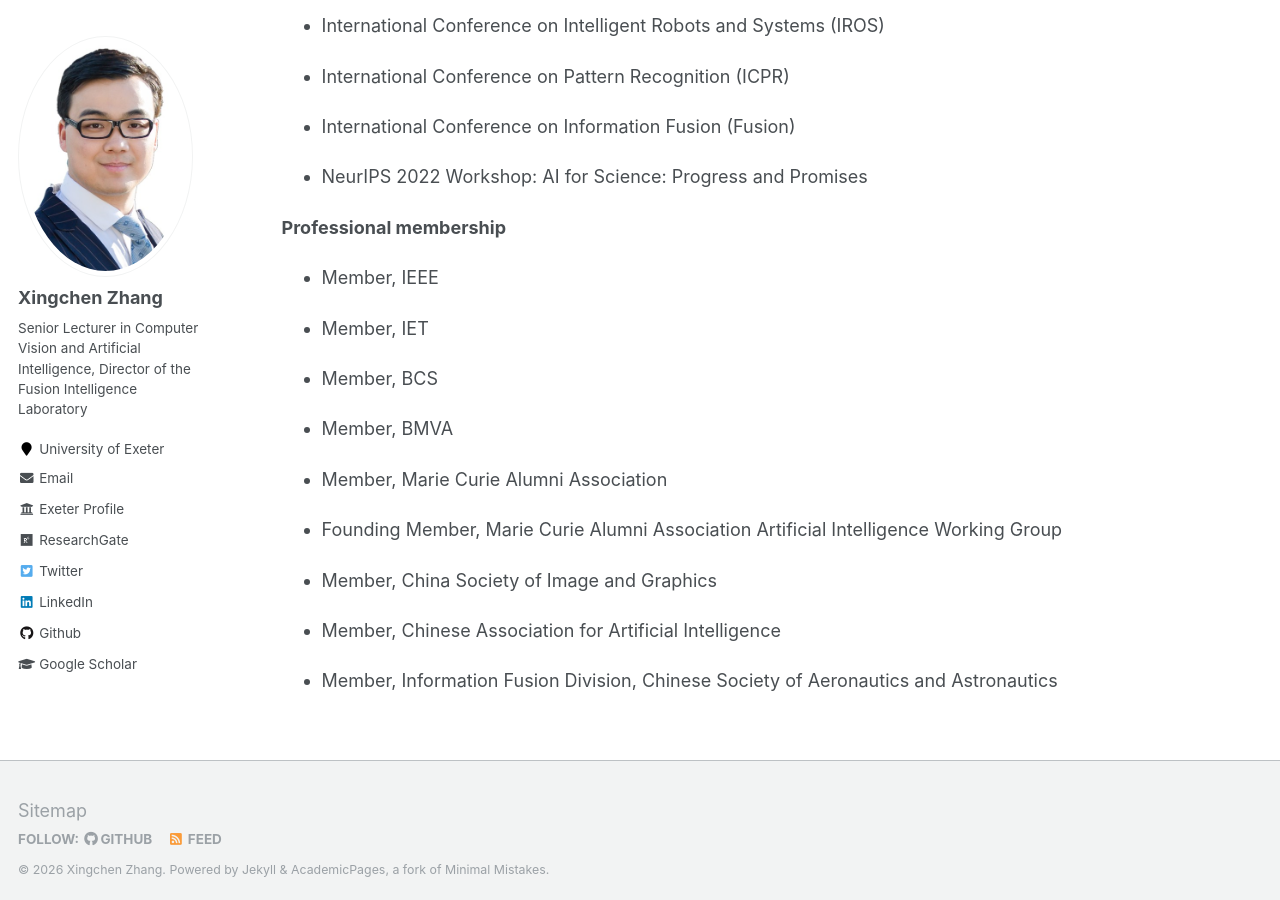
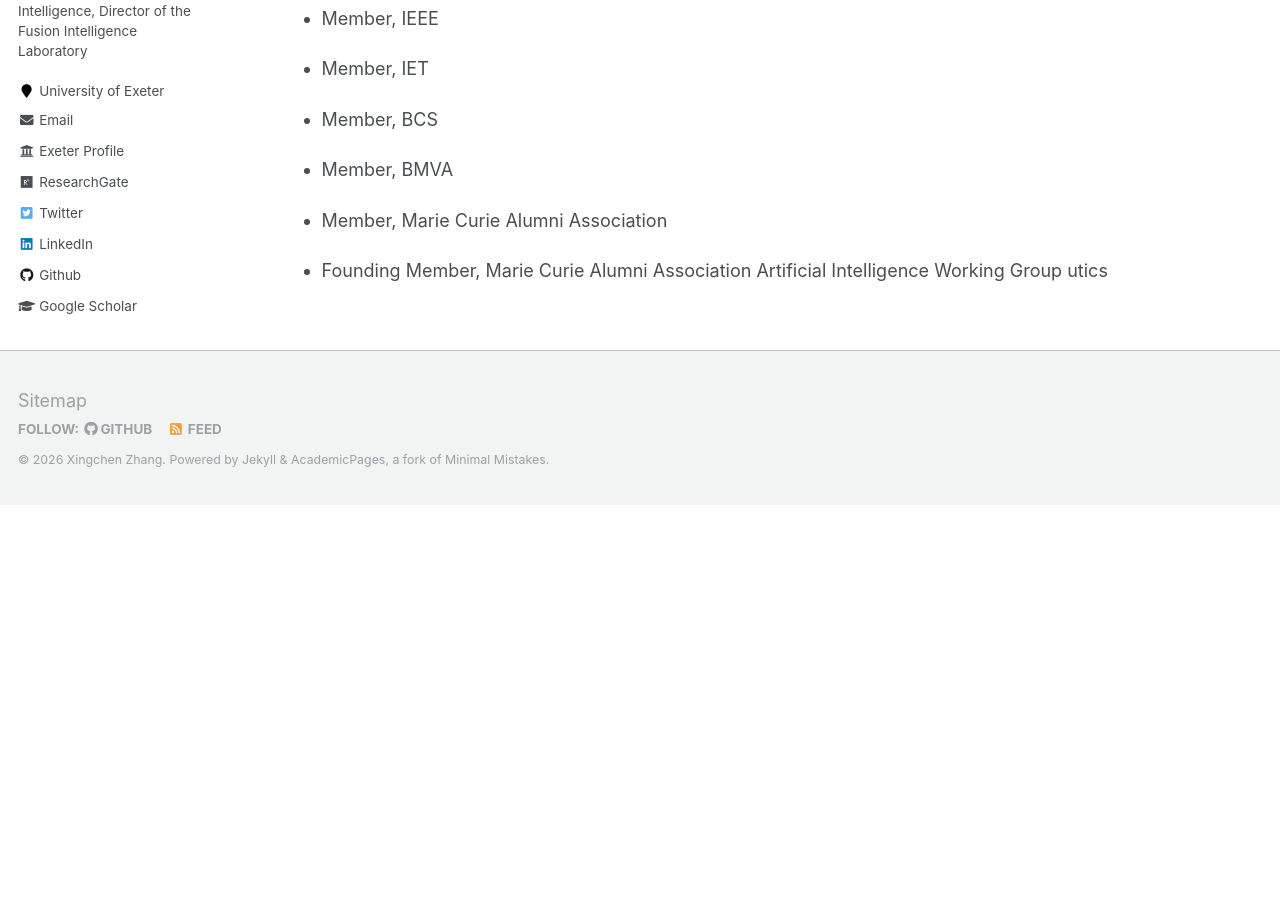
Before and after one commit to xingchenzhang/xingchenzhang.github.io, a Jekyll site: the page built from _pages/service.md, in a window 1280 px wide and 900 px high, scrolled down 3305 px. Built offline with Jekyll 4.4.1, drawn with Linux system fonts in a browser that asks for light colours; after the commit the page ends 3810 px from its top, so only the background shows below that; some of the changed text lies outside the part shown.

Commit message:
update services

```diff
--- a/_pages/service.md
+++ b/_pages/service.md
@@ -15,11 +15,6 @@
 - Core member, UKRI AIRR User Advisory Group
 - Executive Committee Member, the UK Huazhong University of Science and Technology Alumni Association
 - Executive Committee Member, the UK Shanghai Jiao Tong University Alumni Association
-- Committee Member, Youth Working Committee of the Information Fusion Division, Chinese Society of Aeronautics and Astronautics
-
-**Organizer for Conferences**
-
-- Program Committee Member, Chinese Conference on Information Fusion, 2025
 
 **Organizer for Workshops**
 
@@ -52,10 +47,6 @@
 - Guest Editor, IEEE Journal of Selected Topics in Applied Earth Observations and Remote Sensing (for the Special Issue **Advances in Multimodal Image Fusion for Remote Sensing Applications**)
 
 - Guest Editor, Virtual Reality & Intelligent Hardware (for the Special Issue **Embodied Intelligence: Bringing Disciplines Through System Integration**)
-
-- Associate Editor, Chinese Journal of Information Fusion [[Details]](https://www.iece.org/journal/cjif)
-
-- Early-career Editorial Board Member, Chinese Journal of Aeronautics [[Details]](https://www.sciencedirect.com/journal/chinese-journal-of-aeronautics)
 
 - Guest Editor, Remote Sensing [[Details]](https://www.mdpi.com/journal/remotesensing/special_issues/T7010HP00E)
 
@@ -151,9 +142,4 @@
 - Member, Marie Curie Alumni Association
 
 - Founding Member, Marie Curie Alumni Association Artificial Intelligence Working Group
-
-- Member, China Society of Image and Graphics
-
-- Member, Chinese Association for Artificial Intelligence
-
-- Member, Information Fusion Division, Chinese Society of Aeronautics and Astronautics
+utics
```
